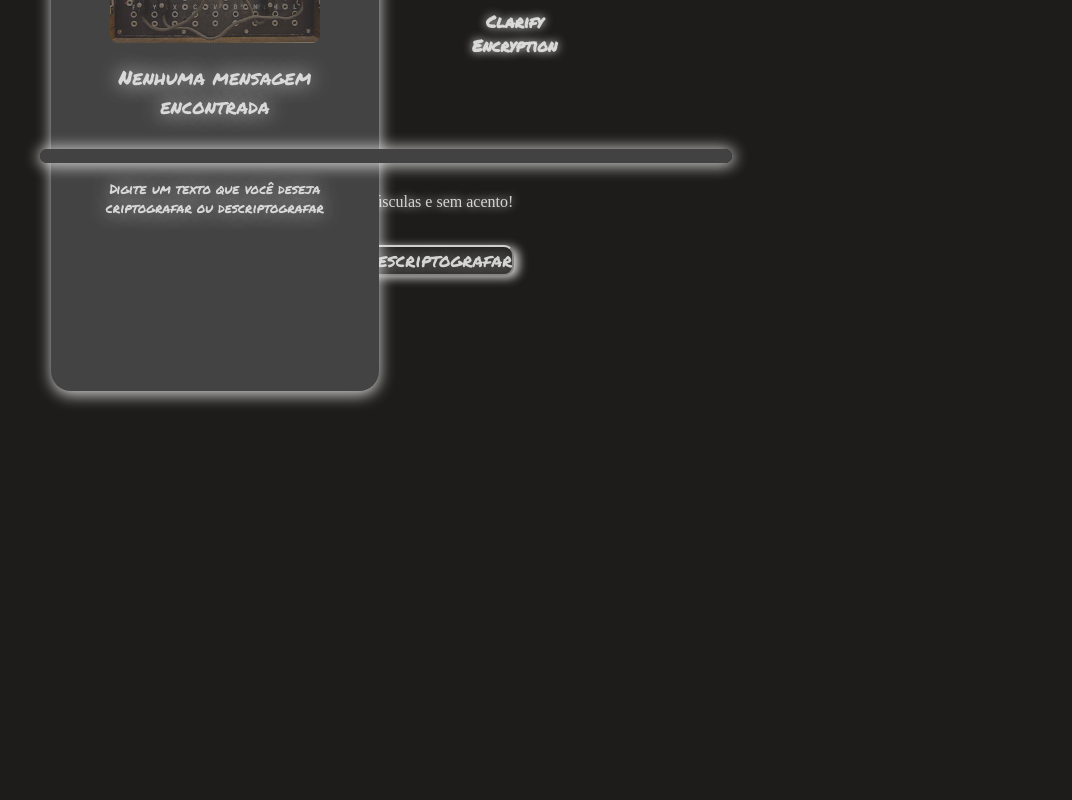
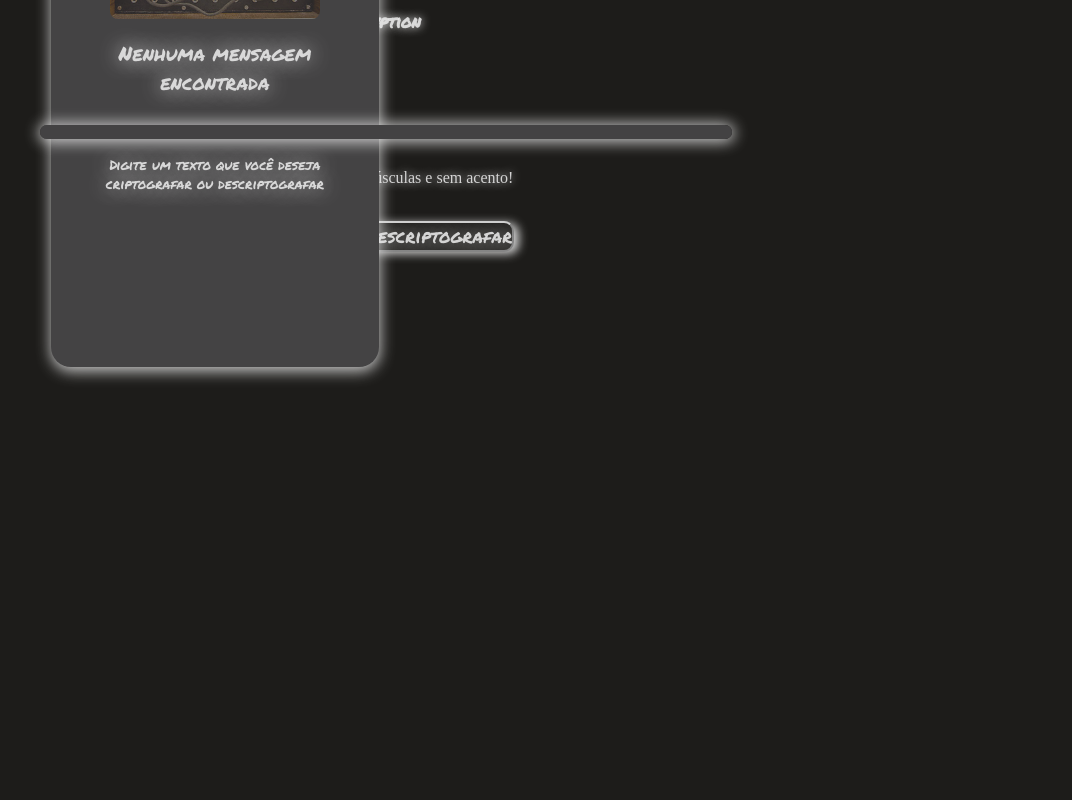
Before and after one commit to Fabio1420/DecodificadorChallenge, a plain HTML site: page index.html in a window 768 px wide. Shown: the top 800 px of the page, 1072 px wide, since content can reach past the window. Drawn offline with Linux system fonts and the light colour scheme; a web font is replaced by a local one.

Commit message:
Update style.css

```diff
--- a/Styles/style.css
+++ b/Styles/style.css
@@ -225,7 +225,7 @@ header {
         align-items:baseline;
     }
     .h1_titulo_apresentacao {
-        margin: 20px 260px 2px;
+        margin: 20px 60px 2px;
         padding: -10px;
         text-align: center;
         font-size: 1.04rem;
```
